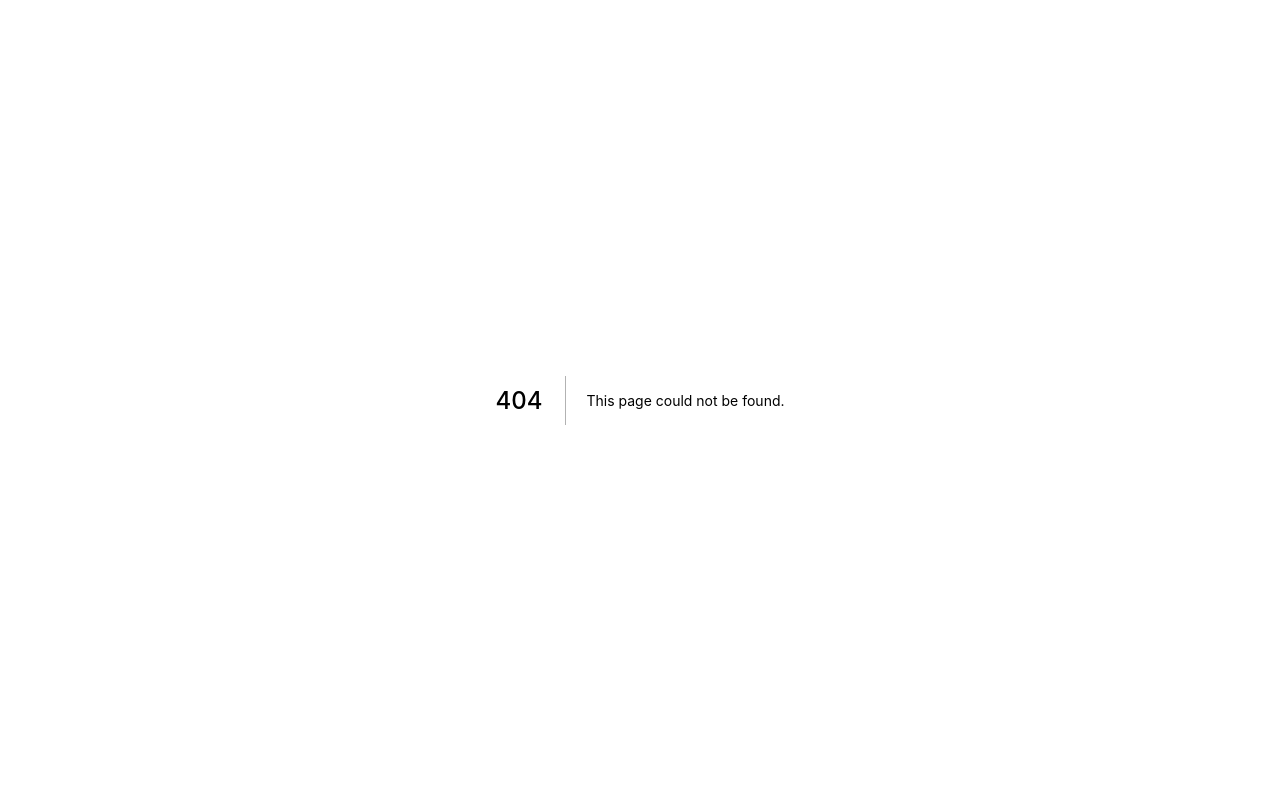
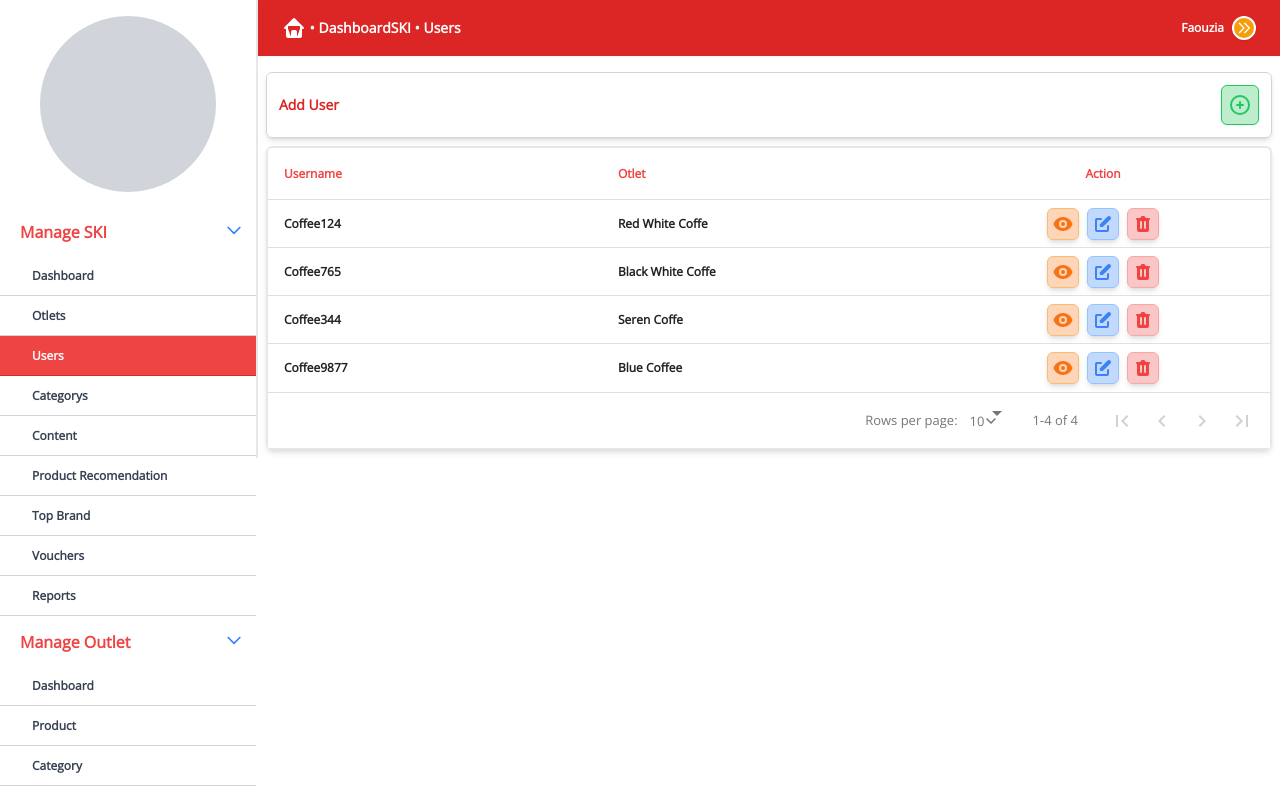
Before and after one commit to rizkymakruf/SKI-Dashboard, a Next.js app: page /dashboardSKI/users in a window 1280 px wide. Before the commit this address had no page. Shown: the top 798 px of the page. Built offline with nearby package versions, Linux system fonts and the light colour scheme; a small style sheet from the web is missing; what @tailwindcss/custom-forms would draw is missing.

Commit message:
initial commit

```diff
--- /dev/null
+++ b/components/card/AddUser.js
@@ -0,0 +1,33 @@
+const AddUser = (props) => {
+  const { modal } = props.globalCtx;
+  const { setModal } = props.globalAct;
+  return (
+    <div className="w-full flex items-center justify-between border border-gray-300 rounded-md p-3 shadow-md">
+      <p className="text-sm font-bold text-red-600 w-full">Add User</p>
+
+      <button
+        className={
+          "bg-green-500/30 items-center justify-center h-10 w-10 rounded-md hover:bg-red-orange/50 shadow-sm flex gap-x-2 text-md border border-green-500 font-semibold text-green-500 hover:w-28 duration-150 hover:after:content-['Create'] "
+        }
+        onClick={() => setModal("addUser")}
+      >
+        <svg
+          xmlns="http://www.w3.org/2000/svg"
+          class="h-6 w-6 text-green-500"
+          fill="none"
+          viewBox="0 0 24 24"
+          stroke="currentColor"
+          stroke-width="2"
+        >
+          <path
+            stroke-linecap="round"
+            stroke-linejoin="round"
+            d="M12 9v3m0 0v3m0-3h3m-3 0H9m12 0a9 9 0 11-18 0 9 9 0 0118 0z"
+          />
+        </svg>
+      </button>
+    </div>
+  );
+};
+
+export default AddUser;
--- a/components/form/FormOtlet.js
+++ b/components/form/FormOtlet.js
@@ -47,17 +47,17 @@ export default function FormOtlet({
                 placeholder="Nama Otlet"
               ></input>
             </div>
-            <div className="w-full">
+            {/* <div className="w-full">
               <p>Password Otlet</p>
               <input
                 className="rounded-md p-2 border-2 border-orange-500/50 w-full focus:outline-blue-500 "
                 placeholder="Password Otlet"
               ></input>
-            </div>
+            </div> */}
             <div className="w-full">
               <p>Deskripsi Otlet</p>
               <textarea
-                className="rounded-md p-2 border-2 border-orange-500/50 w-full"
+                className="rounded-md p-2 border-2 border-orange-500/50 w-full h-40"
                 placeholder="Deskripsi Otlet"
               ></textarea>
             </div>
--- a/components/form/FormOtletUpdate.js
+++ b/components/form/FormOtletUpdate.js
@@ -47,7 +47,7 @@ export default function FormOtletUpdate({
                 placeholder="Red White Coffee"
               ></input>
             </div>
-            <div className="w-full">
+            {/* <div className="w-full">
               <p>Password Otlet</p>
               <input
                 type={"password"}
@@ -55,11 +55,11 @@ export default function FormOtletUpdate({
                 // placeholder="Password Otlet"
                 value={"rahasia123"}
               ></input>
-            </div>
+            </div> */}
             <div className="w-full">
               <p>Deskripsi Otlet</p>
               <textarea
-                className="rounded-md p-2 border-2 border-orange-500/50 w-full"
+                className="rounded-md p-2 border-2 border-orange-500/50 w-full h-40"
                 placeholder="Hello world, this is a description of otlet, you can input or edit here."
               ></textarea>
             </div>
@@ -123,13 +123,13 @@ export default function FormOtletUpdate({
 
               <div className="w-full h-auto relative px-4 py-3 flex justify-end gap-1">
                 <div className="w-full h-auto flex justify-end gap-2">
-                  {/* <button
+                  <button
                     onClick={(e) => resetForm(e)}
                     // disabled={globalCtx.isFetch ? "disabled" : ""}
                     className="px-6 h-8 bg-yellow-500/30 text-yellow-500 border-2 shadow-md hover:bg-yellow-500/50 border-yellow-300 font-semibold rounded overflow-hidden"
                   >
                     Cancel
-                  </button> */}
+                  </button>
                   <button
                     onClick={onSubmit}
                     // disabled={globalCtx.isFetch ? "disabled" : ""}
--- /dev/null
+++ b/components/table/Users.js
@@ -0,0 +1,133 @@
+import DataTable from "react-data-table-component";
+import { GlobalContext } from "context/global";
+import { useContext } from "react";
+
+const UsersTable = ({}) => {
+  const { globalCtx, globalAct } = useContext(GlobalContext);
+  const data = [
+    {
+      username: "Coffee124",
+      otlet: "Red White Coffe",
+    },
+    {
+      username: "Coffee765",
+      otlet: "Black White Coffe",
+    },
+    {
+      username: "Coffee344",
+      otlet: "Seren Coffe",
+    },
+    {
+      username: "Coffee9877",
+      otlet: "Blue Coffee",
+    },
+  ];
+  const columns = [
+    {
+      name: <div className="font-bold text-red-500">Username</div>,
+      grow: 2,
+      cell: (a) => (
+        <div className="w-full h-full py-1 flex flex-row gap-1 items-center">
+          <p className="text-xs font-bold">{a.username}</p>
+        </div>
+      ),
+    },
+    {
+      name: <div className="font-bold text-red-500">Otlet</div>,
+      grow: 2,
+      cell: (a) => (
+        <div className="w-full h-full py-1 flex flex-row gap-1 items-center">
+          <p className="text-xs font-bold">{a.otlet}</p>
+        </div>
+      ),
+    },
+    {
+      name: (
+        <div className="w-full text-center font-bold text-red-500">Action</div>
+      ),
+      grow: 2,
+      cell: (a) => (
+        <div className="flex flex-row items-center justify-center gap-x-2 w-full">
+          <button
+            onClick={() => alert("delete")}
+            className={
+              "bg-orange-500/30 items-center justify-center h-8 w-8 rounded-md hover:bg-orange-500/50 shadow-md flex gap-x-2 text-xs text-orange-500 hover:w-24 duration-150 hover:before:content-['View'] border border-orange-300"
+            }
+          >
+            <svg
+              xmlns="http://www.w3.org/2000/svg"
+              className="h-5 w-5 text-orange-500"
+              viewBox="0 0 20 20"
+              fill="currentColor"
+            >
+              <path d="M10 12a2 2 0 100-4 2 2 0 000 4z" />
+              <path
+                fillRule="evenodd"
+                d="M.458 10C1.732 5.943 5.522 3 10 3s8.268 2.943 9.542 7c-1.274 4.057-5.064 7-9.542 7S1.732 14.057.458 10zM14 10a4 4 0 11-8 0 4 4 0 018 0z"
+                clipRule="evenodd"
+              />
+            </svg>
+          </button>
+          <button
+            onClick={() => alert("delete")}
+            className={
+              "bg-blue-500/30 items-center justify-center h-8 w-8 rounded-md hover:bg-blue-500/50 shadow-md flex gap-x-2 text-xs text-blue-500 hover:w-24 duration-150 hover:before:content-['Edit'] border border-blue-300"
+            }
+          >
+            <svg
+              xmlns="http://www.w3.org/2000/svg"
+              className="h-5 w-5 text-blue-500"
+              viewBox="0 0 20 20"
+              fill="currentColor"
+            >
+              <path d="M17.414 2.586a2 2 0 00-2.828 0L7 10.172V13h2.828l7.586-7.586a2 2 0 000-2.828z" />
+              <path
+                fillRule="evenodd"
+                d="M2 6a2 2 0 012-2h4a1 1 0 010 2H4v10h10v-4a1 1 0 112 0v4a2 2 0 01-2 2H4a2 2 0 01-2-2V6z"
+                clipRule="evenodd"
+              />
+            </svg>
+          </button>
+          <button
+            onClick={() => globalAct.setModal("deleteProduct")}
+            className={
+              "bg-red-500/30 items-center justify-center h-8 w-8 rounded-md hover:bg-red-500/50 shadow-md flex gap-x-2 text-xs text-red-500 hover:w-24 duration-150 hover:before:content-['Remove'] border border-red-300"
+            }
+          >
+            <svg
+              xmlns="http://www.w3.org/2000/svg"
+              className="h-5 w-5 text-red-500"
+              viewBox="0 0 20 20"
+              fill="currentColor"
+            >
+              <path
+                fillRule="evenodd"
+                d="M9 2a1 1 0 00-.894.553L7.382 4H4a1 1 0 000 2v10a2 2 0 002 2h8a2 2 0 002-2V6a1 1 0 100-2h-3.382l-.724-1.447A1 1 0 0011 2H9zM7 8a1 1 0 012 0v6a1 1 0 11-2 0V8zm5-1a1 1 0 00-1 1v6a1 1 0 102 0V8a1 1 0 00-1-1z"
+                clipRule="evenodd"
+              />
+            </svg>
+          </button>
+        </div>
+      ),
+    },
+  ];
+
+  return (
+    <div className="w-full h-auto relative ">
+      <div className="shadow-md border-2 rounded-md">
+        <DataTable
+          // title={
+          //   <p className="text-red-500 font-bold text-sm">Category List</p>
+          // }
+          columns={columns}
+          data={data}
+          responsive={true}
+          highlightOnHover={true}
+          pagination
+        />
+      </div>
+    </div>
+  );
+};
+
+export default UsersTable;
--- a/pages/dashboardSKI/index.js
+++ b/pages/dashboardSKI/index.js
@@ -41,7 +41,7 @@ export const getServerSideProps = withIronSessionSsr(async function ({
 
   const uid = JSON.parse(atob(user.access_token.split(".")[1]));
   const checkUids = await checkUid(uid.user_id);
-  console.log(checkUids);
+  // console.log(checkUids);
 
   if (checkUids.length < 1) {
     return redirect("/");
--- /dev/null
+++ b/pages/dashboardSKI/users.js
@@ -0,0 +1,23 @@
+import { useContext } from "react";
+import { getLayout } from "components/layout/Navbar";
+import { GlobalContext } from "context/global";
+
+import AddUser from "components/card/AddUser";
+import UsersTable from "components/table/Users";
+
+const ManageUsers = () => {
+  const { globalAct, globalCtx } = useContext(GlobalContext);
+  return (
+    <div className="w-full p-2 flex flex-col gap-y-2">
+      <div>
+        <AddUser globalAct={globalAct} globalCtx={globalCtx} />
+      </div>
+      <div>
+        <UsersTable globalAct={globalAct} globalCtx={globalCtx} />
+      </div>
+    </div>
+  );
+};
+
+export default ManageUsers;
+ManageUsers.getLayout = getLayout;
```
